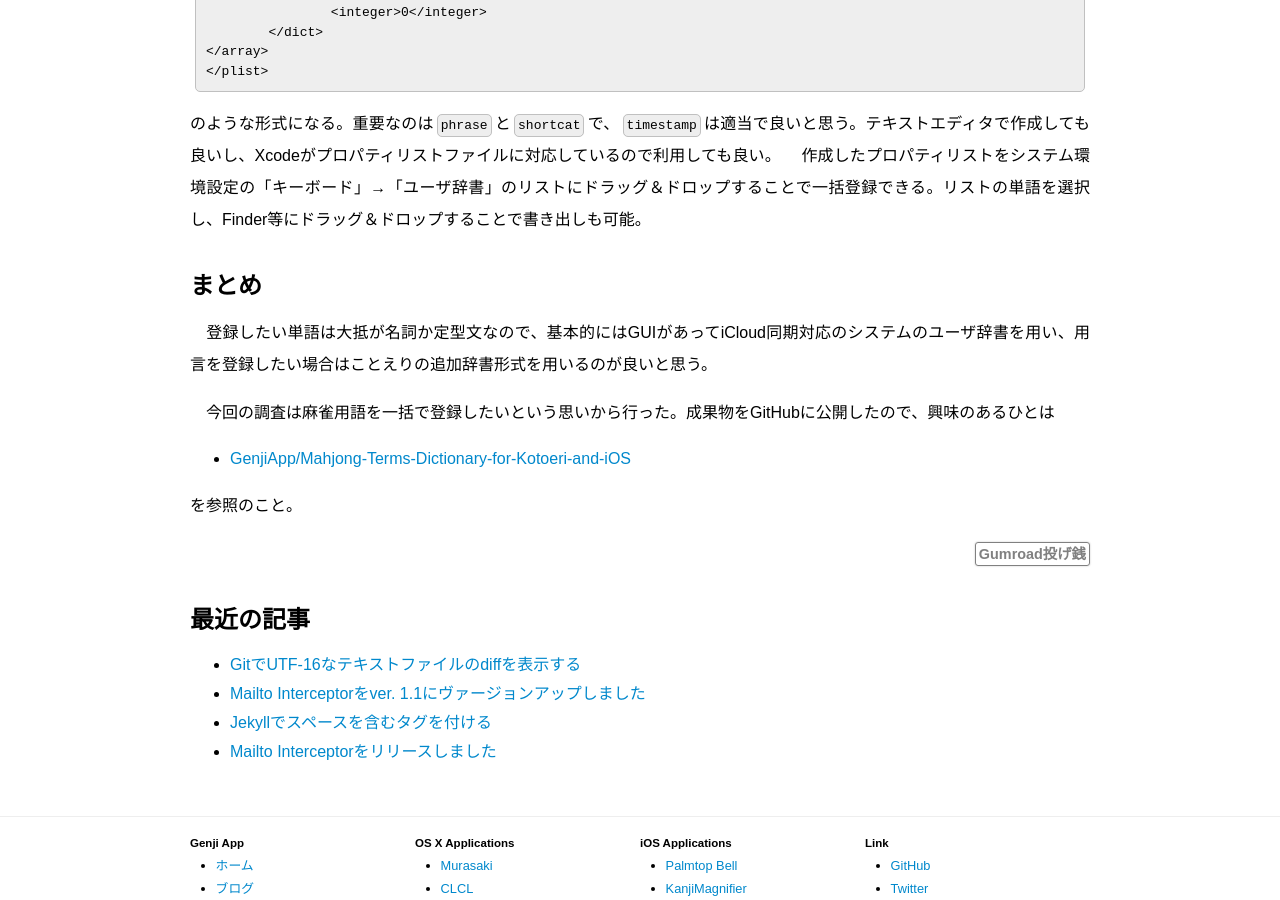
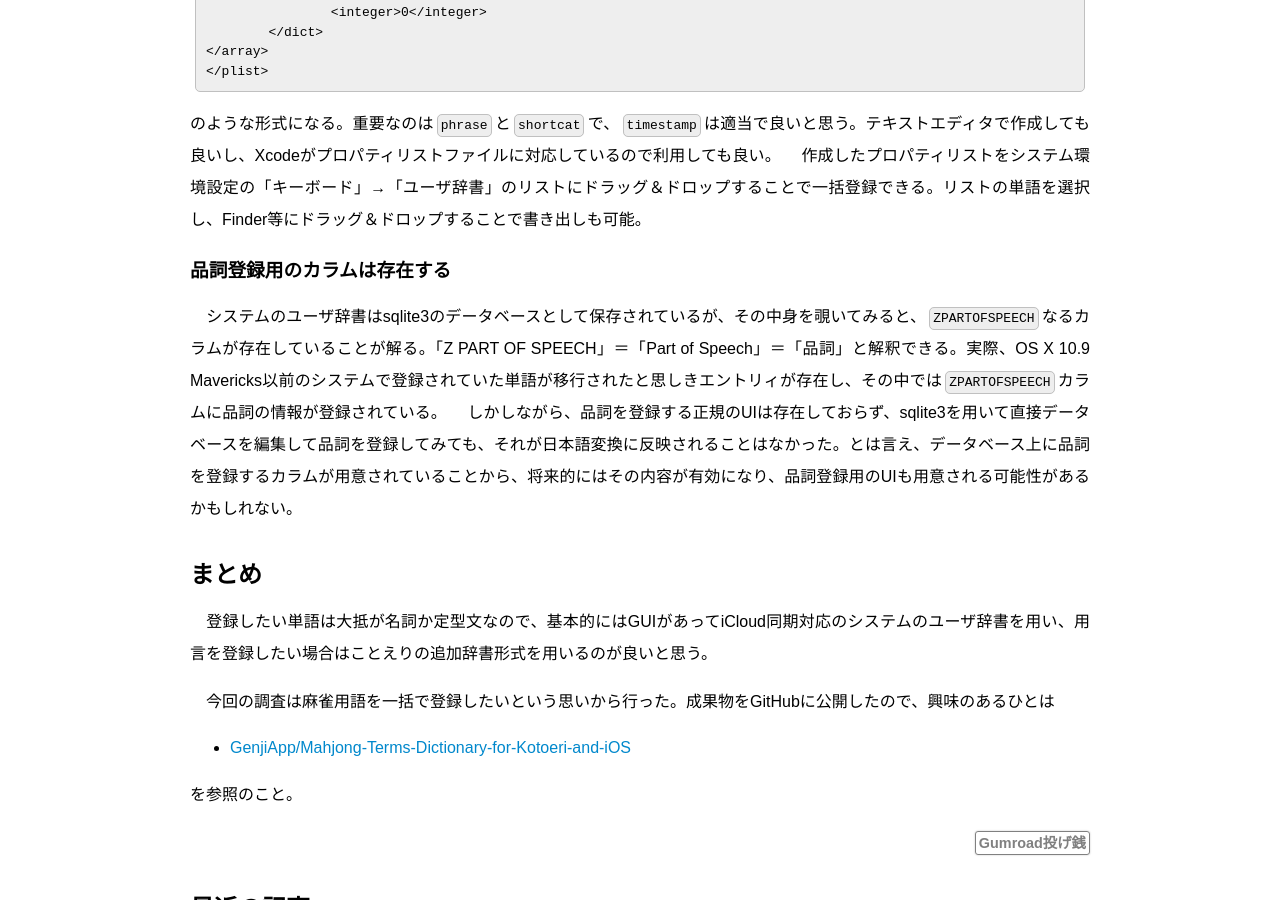
Before and after one commit to GenjiApp/genjiapp.github.io, a Jekyll site: the page built from _posts/2014-07-27-kotoeri-specialty-dictionary-and-user-dictionary.md, in a window 1280 px wide and 900 px high, scrolled down 3200 px. Built offline with Jekyll 4.4.1, drawn with Linux system fonts in a browser that asks for light colours; Markdown is read by kramdown in place of the engine named in the settings; some of the changed text lies outside the part shown.

Commit message:
fix post '2014-07-27-kotoeri-specialty-dictionary-and-user-dictionary'

```diff
--- a/_posts/2014-07-27-kotoeri-specialty-dictionary-and-user-dictionary.md
+++ b/_posts/2014-07-27-kotoeri-specialty-dictionary-and-user-dictionary.md
@@ -3,7 +3,7 @@ title: ことえりの追加辞書とシステムのユーザ辞書
 layout: post
 tags: [os x, kotoeri]
 ---
-　OS X 10.9 Mavericksのことえりでユーザ定義の単語を日本語変換できるようにする方法は2種類ある。
+　OS X 10.9 Mavericksのことえりで、ユーザ定義の単語を日本語変換できるようにする方法は2種類ある。
 
 - ことえりの追加辞書
 - システムのユーザ辞書
@@ -80,6 +80,11 @@ tags: [os x, kotoeri]
 のような形式になる。重要なのは`phrase`と`shortcat`で、`timestamp`は適当で良いと思う。テキストエディタで作成しても良いし、Xcodeがプロパティリストファイルに対応しているので利用しても良い。
 　作成したプロパティリストをシステム環境設定の「キーボード」→「ユーザ辞書」のリストにドラッグ＆ドロップすることで一括登録できる。リストの単語を選択し、Finder等にドラッグ＆ドロップすることで書き出しも可能。
 
+### 品詞登録用のカラムは存在する
+
+　システムのユーザ辞書はsqlite3のデータベースとして保存されているが、その中身を覗いてみると、`ZPARTOFSPEECH`なるカラムが存在していることが解る。「Z PART OF SPEECH」＝「Part of Speech」＝「品詞」と解釈できる。実際、OS X 10.9 Mavericks以前のシステムで登録されていた単語が移行されたと思しきエントリィが存在し、その中では`ZPARTOFSPEECH`カラムに品詞の情報が登録されている。
+　しかしながら、品詞を登録する正規のUIは存在しておらず、sqlite3を用いて直接データベースを編集して品詞を登録してみても、それが日本語変換に反映されることはなかった。とは言え、データベース上に品詞を登録するカラムが用意されていることから、将来的にはその内容が有効になり、品詞登録用のUIも用意される可能性があるかもしれない。
+
 
 ## まとめ
 
```
